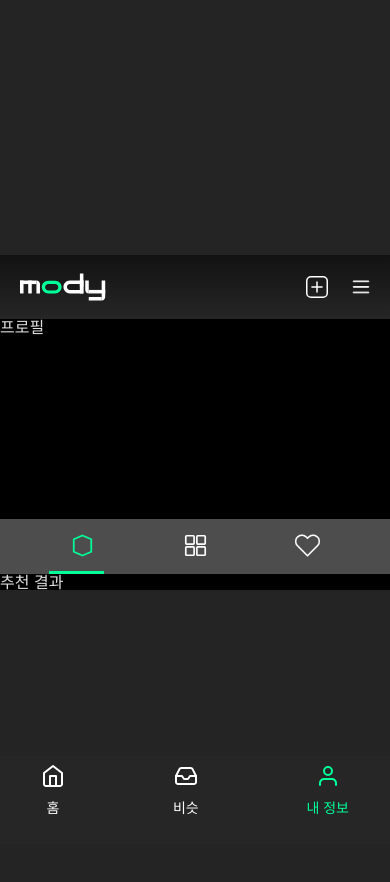
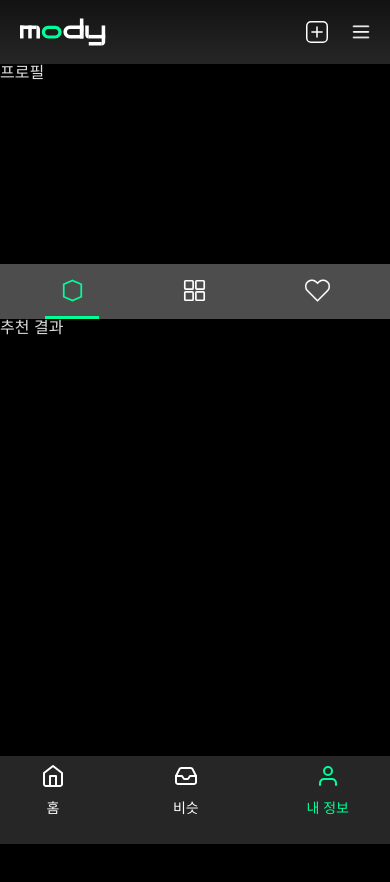
Before and after one commit to TeamMody/mody-front, a React (Vite) app: page /my in a window 390 px wide. Shown: the top 882 px of the page. Before the commit the page ends 844 px from the top, so only its background shows below. Built offline with nearby package versions, Linux system fonts and the light colour scheme.

Commit message:
:art: style: #15 Slide Indicator 반응형으로 수정

```diff
--- a/src/pages/my/components/MiddleTabBar.tsx
+++ b/src/pages/my/components/MiddleTabBar.tsx
@@ -18,7 +18,7 @@ export function MiddleTabBar({ tabs, activeTab, onTabChange }: TabBarProps) {
           </Tab>
         ))}
       </TabBarWrapper>
-      <SlideIndicator activeTab={activeTab} />
+      <SlideIndicator activeTabIndex={tabs.findIndex((tab) => tab.id === activeTab)} />
     </Wrapper>
   );
 }
@@ -32,13 +32,14 @@ const Wrapper = styled.div`
 
 const TabBarWrapper = styled.div`
   display: flex;
-  justify-content: space-between;
-  padding: 0px 70px;
+  padding: 0 3%;
   height: 55px;
   align-items: center;
   background-color: ${({ theme }) => theme.colors.gray700};
 `;
 
 const Tab = styled.div`
+  flex: 1;
+  text-align: center;
   cursor: pointer;
 `;
--- a/src/pages/my/components/RenderTabContent.tsx
+++ b/src/pages/my/components/RenderTabContent.tsx
@@ -25,6 +25,6 @@ const RenderTabContent = ({ activeTab }: { activeTab: string }) => {
 export default RenderTabContent;
 
 const Wrapper = styled.div`
-  flex: 1;
+  height: 70vh;
   overflow-y: auto;
 `;
--- a/src/pages/my/components/SlideIndicator.tsx
+++ b/src/pages/my/components/SlideIndicator.tsx
@@ -1,29 +1,13 @@
 import styled from 'styled-components';
 
-interface SlideIndicatorProps {
-  activeTab: string;
-}
-
-const SlideIndicator = ({ activeTab }: SlideIndicatorProps) => {
-  return <IndicatorWrapper $activeTab={activeTab} />;
+const SlideIndicator = ({ activeTabIndex }: { activeTabIndex: number }) => {
+  return <IndicatorWrapper $activeTabIndex={activeTabIndex} />;
 };
-
-const IndicatorWrapper = styled.div<{ $activeTab: string }>`
+const IndicatorWrapper = styled.div<{ $activeTabIndex: number }>`
   position: absolute;
   bottom: 0;
-  left: ${({ $activeTab }) => {
-    switch ($activeTab) {
-      case 'recommend':
-        return '12.5%';
-      case 'post':
-        return '44%';
-      case 'like':
-        return '75.5%';
-      default:
-        return '0';
-    }
-  }};
-  width: 55px;
+  left: ${({ $activeTabIndex }) => `calc(${$activeTabIndex * 31.5 + 11.5}%)`};
+  width: 14%;
   height: 3px;
   background-color: ${({ theme }) => theme.colors.green500};
   transition: left 0.3s ease-out;
```
